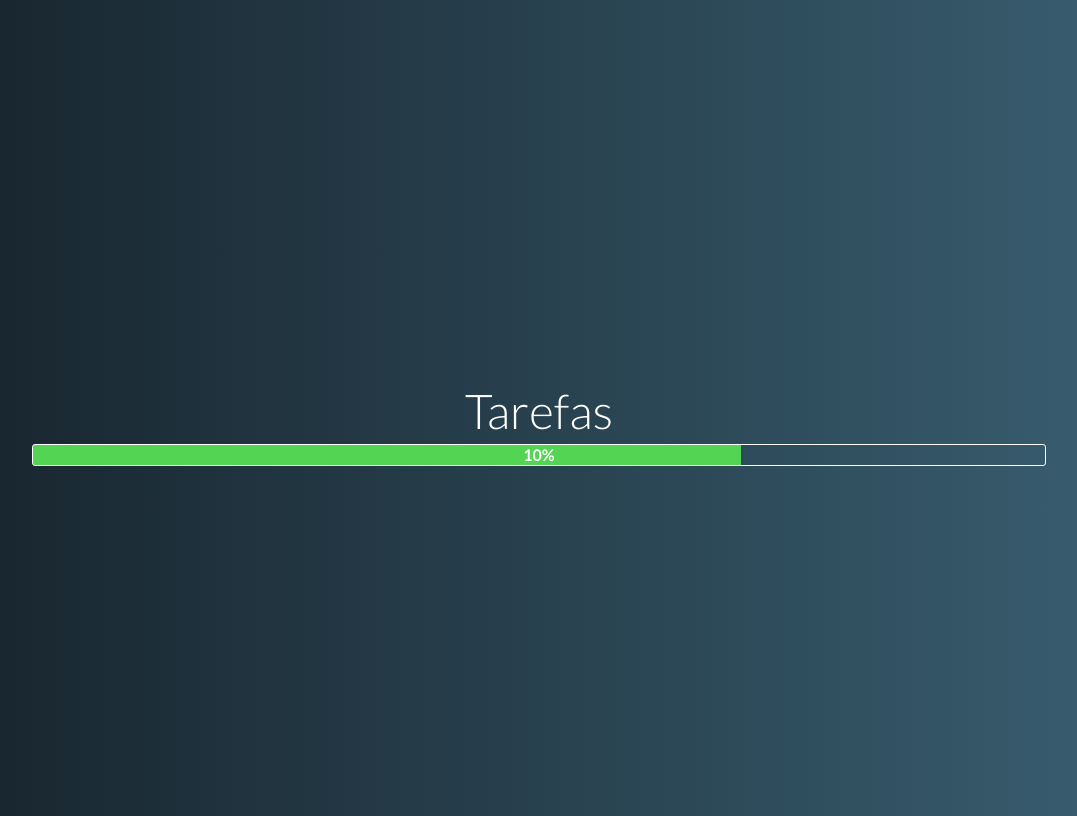
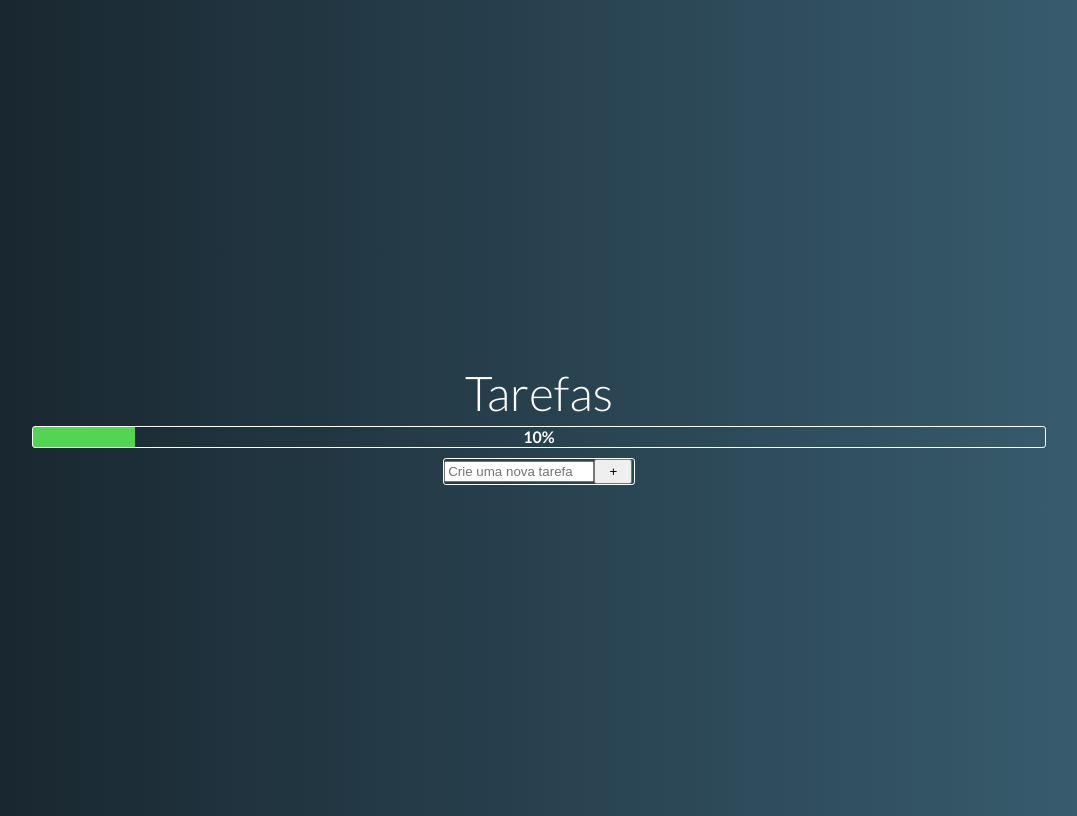
Before and after one commit to tassio72/TO-DOProject, a Vue app: page / in a window 1280 px wide. Shown: the whole page, without its empty margins (101-1178 px from the left). Built offline with nearby package versions, Linux system fonts and the light colour scheme.

Commit message:
Finalizando estrutura de barra de desempenho + começo de new tarefas

```diff
--- a/src/App.vue
+++ b/src/App.vue
@@ -1,17 +1,18 @@
 <template>
 	<div id="app">
 		<h1>Tarefas</h1>
-		<app-bar>
+		<app-bar> </app-bar>
 
-		</app-bar>
+		<app-taks/>
 	</div>
 </template>
 
 <script>
 import Bar from './componentes/Bar'
+import NewTaks from './componentes/NewTaks'
 
 export default {
-	components: { 'app-bar': Bar},
+	components: { 'app-bar': Bar, 'app-taks': NewTaks},
 
 }
 </script>
--- a/src/componentes/Bar.vue
+++ b/src/componentes/Bar.vue
@@ -1,25 +1,32 @@
 <template>
 
-    <div class="barra-externa">
-     {{ `${desempenho}%` }}
+    <div  class="barra-externa">
+        {{ `${bar}%` }}
+        <div class='interna' :style="{'width': `${bar}%`}"> </div>
     </div>
 
 
 </template>
 
 <script>
+// "
 export default {
 
     data() {
 		return {
-			desempenho: '10'
+			bar: '10'
 		}
-	}
+    },
+    computed: {
+        setBar() {
+
+        }
+    }
 
 }
 </script>
 
-<style>
+<style scoped>
 
     .barra-externa {
         width: 80%;
@@ -31,16 +38,15 @@ export default {
         font-weight: 600;
 
     }
-    .barra-externa::after  {
-        content: '';
+
+    .interna  {
         background: rgb(83, 212, 83);
         height: 100%;
         width: 70%;
         position: absolute;
         z-index: -1;
         left: 0;
-
+        bottom: 0.0px;
     }
 
-
 </style>
--- a/src/componentes/NewTaks.vue
+++ b/src/componentes/NewTaks.vue
@@ -1,13 +1,69 @@
 <template>
+    <div class="make-taks">
+
+        <div class="btn">
+            <input @keyup.enter="taks.push($event.target.value)" type="text" placeholder="Crie uma nova tarefa"/><button> + </button>
+        </div>
+
+        <app-taks-new v-for='(tak, index) in taks' :key='index'>
+        <p> {{ tak }} </p>
+
+        </app-taks-new >
+
+
+    </div>
+
 
 </template>
 
 <script>
+
+import Taks from './Taks'
+
 export default {
+    components: {
+        'app-taks-new': Taks
+    },
+    data() {
+        return {
+            taks: []
+        }
+    },
+    methods: {
+
+    },
+    created() {
+        console.log(this.taks)
+    }
 
 }
 </script>
 
-<style>
+<style scoped>
+    .make-taks {
+        width: 15%;
+        height: 25px;
+        border: 1px solid white;
+        border-radius: 3px;
+        color: white;
+        padding: 0%;
+        margin-top: 10px;
+    }
+
+    .btn {
+        width: 100%;
+        height: 100%;
+
+    }
+    .btn input {
+        width: 75%;
+
+    }
+
+    .btn button {
+        width: 20%;
+
+        height: 100%;
+    }
 
 </style>
--- a/src/componentes/Taks.vue
+++ b/src/componentes/Taks.vue
@@ -1,5 +1,9 @@
 <template>
+    <div class="taks">
 
+        <slot> </slot>
+
+    </div>
 </template>
 
 <script>
```
